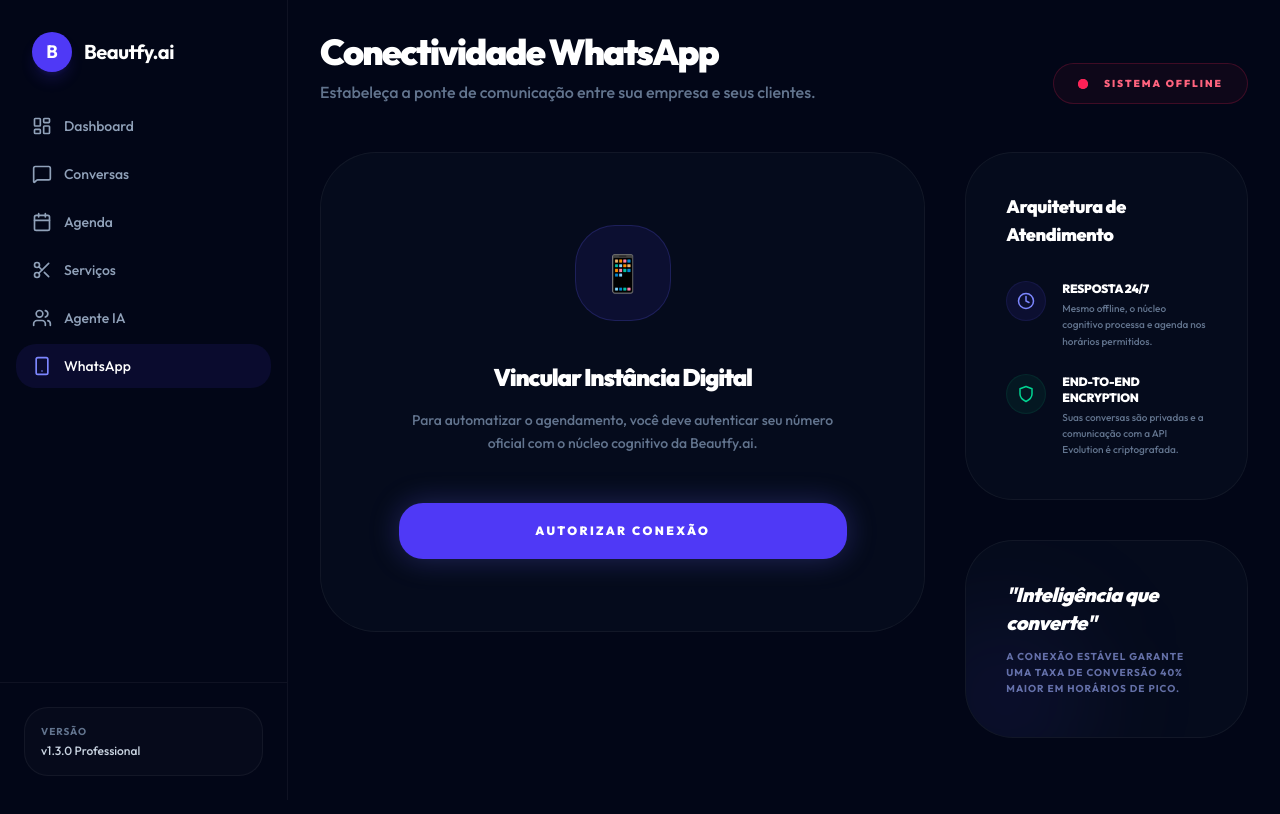
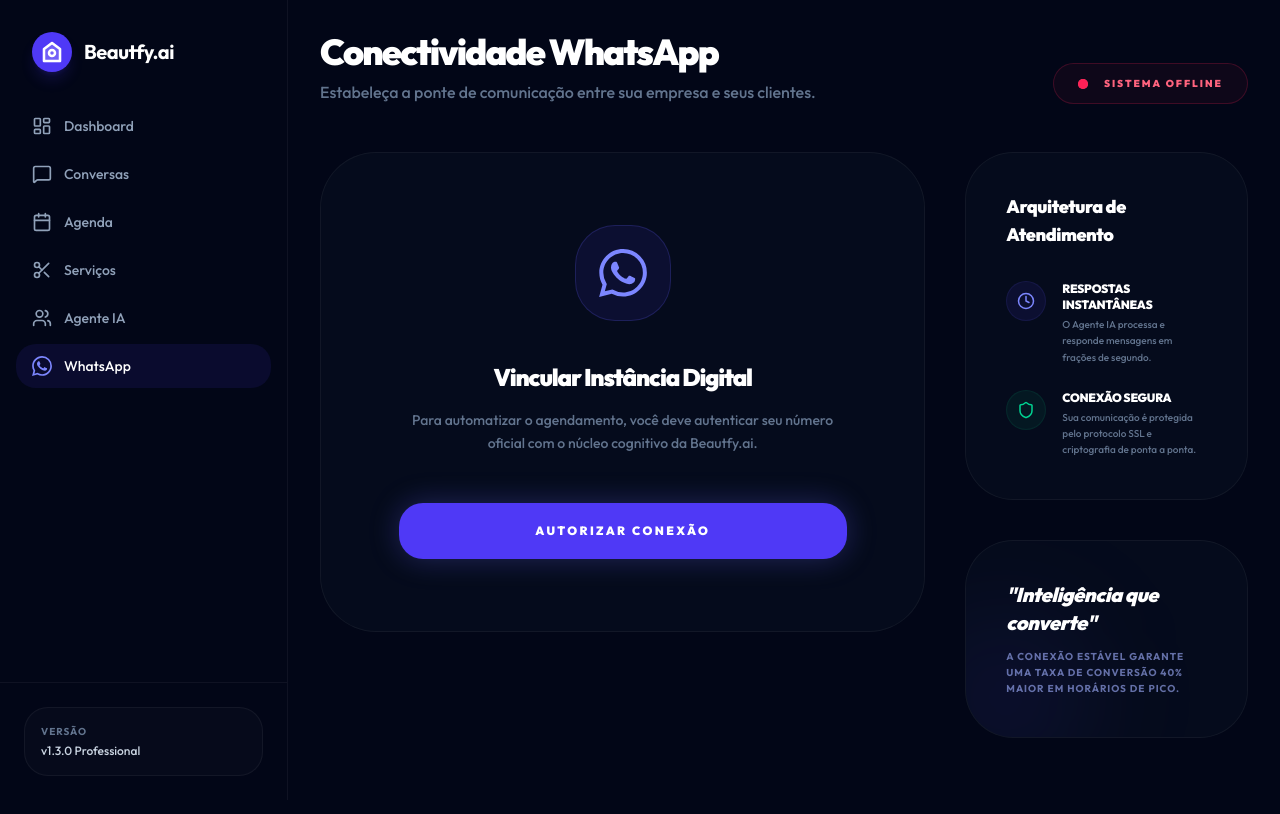
Before and after one commit to kokimotoprojetos/agendamentofacil, a Next.js app: page /dashboard/whatsapp in a window 1280 px wide. Shown: the top 814 px of the page. Built offline with nearby package versions, Linux system fonts and the light colour scheme; no server answers.

Commit message:
style: improve logo and standardize icons across dashboard

```diff
--- a/src/app/dashboard/page.tsx
+++ b/src/app/dashboard/page.tsx
@@ -1,6 +1,19 @@
 import React from 'react';
 import Link from 'next/link';
 import { StatsCard } from '@/components/dashboard/StatsCard';
+import { Users } from 'lucide-react';
+
+const WhatsAppIcon = ({ size = 20, className = "" }) => (
+    <svg
+        width={size}
+        height={size}
+        viewBox="0 0 24 24"
+        fill="currentColor"
+        className={className}
+    >
+        <path d="M17.472 14.382c-.297-.149-1.758-.867-2.03-.967-.273-.099-.471-.148-.67.15-.197.297-.767.966-.94 1.164-.173.199-.347.223-.644.075-.297-.15-1.255-.463-2.39-1.475-.883-.788-1.48-1.761-1.653-2.059-.173-.297-.018-.458.13-.606.134-.133.298-.347.446-.52.149-.174.198-.298.298-.497.099-.198.05-.371-.025-.52-.075-.149-.669-1.612-.916-2.207-.242-.579-.487-.5-.669-.51-.173-.008-.371-.01-.57-.01-.198 0-.52.074-.792.372-.272.297-1.04 1.016-1.04 2.479 0 1.462 1.065 2.875 1.213 3.074.149.198 2.096 3.2 5.077 4.487.709.306 1.262.489 1.694.625.712.227 1.36.195 1.871.118.571-.085 1.758-.719 2.006-1.413.248-.694.248-1.289.173-1.413-.074-.124-.272-.198-.57-.347m-5.421 7.403h-.004a9.87 9.87 0 01-5.031-1.378l-.361-.214-3.741.982.998-3.648-.235-.374a9.86 9.86 0 01-1.51-5.26c.001-5.45 4.436-9.884 9.888-9.884 2.64 0 5.122 1.03 6.988 2.898a9.825 9.825 0 012.893 6.994c-.003 5.45-4.437 9.884-9.885 9.884m8.413-18.297A11.815 11.815 0 0012.05 0C5.495 0 .16 5.335.157 11.892c0 2.096.547 4.142 1.588 5.945L.057 24l6.305-1.654a11.882 11.882 0 005.683 1.448h.005c6.554 0 11.89-5.335 11.893-11.893a11.821 11.821 0 00-3.48-8.413z" />
+    </svg>
+);
 
 export default function DashboardPage() {
     const stats = [
@@ -97,8 +110,8 @@
                         <h3 className="text-lg font-bold text-white tracking-tight mb-6">Atalhos</h3>
                         <div className="space-y-3">
                             <Link href="/dashboard/agent" className="group flex items-center gap-4 p-4 bg-white/5 rounded-2xl border border-white/5 hover:border-primary/40 transition-all">
-                                <div className="w-10 h-10 bg-primary/10 rounded-xl flex items-center justify-center text-xl group-hover:bg-primary group-hover:text-white transition-all">
-                                    🤖
+                                <div className="w-10 h-10 bg-primary/10 rounded-xl flex items-center justify-center group-hover:bg-primary group-hover:text-white transition-all text-primary">
+                                    <Users size={20} />
                                 </div>
                                 <div>
                                     <p className="font-bold text-white text-sm">Agente IA</p>
@@ -107,8 +120,8 @@
                             </Link>
 
                             <Link href="/dashboard/whatsapp" className="group flex items-center gap-4 p-4 bg-white/5 rounded-2xl border border-white/5 hover:border-primary/40 transition-all">
-                                <div className="w-10 h-10 bg-primary/10 rounded-xl flex items-center justify-center text-xl group-hover:bg-primary group-hover:text-white transition-all">
-                                    🔌
+                                <div className="w-10 h-10 bg-primary/10 rounded-xl flex items-center justify-center group-hover:bg-primary group-hover:text-white transition-all text-primary">
+                                    <WhatsAppIcon size={20} />
                                 </div>
                                 <div>
                                     <p className="font-bold text-white text-sm">WhatsApp</p>
--- a/src/app/dashboard/whatsapp/page.tsx
+++ b/src/app/dashboard/whatsapp/page.tsx
@@ -3,6 +3,19 @@
 import React, { useState, useEffect } from 'react';
 import { QRCodeSVG } from 'qrcode.react';
 import { useSession } from 'next-auth/react';
+import { Shield, Clock, Zap, AlertCircle, RefreshCw, LogOut } from 'lucide-react';
+
+const WhatsAppIcon = ({ size = 20, className = "" }) => (
+    <svg
+        width={size}
+        height={size}
+        viewBox="0 0 24 24"
+        fill="currentColor"
+        className={className}
+    >
+        <path d="M17.472 14.382c-.297-.149-1.758-.867-2.03-.967-.273-.099-.471-.148-.67.15-.197.297-.767.966-.94 1.164-.173.199-.347.223-.644.075-.297-.15-1.255-.463-2.39-1.475-.883-.788-1.48-1.761-1.653-2.059-.173-.297-.018-.458.13-.606.134-.133.298-.347.446-.52.149-.174.198-.298.298-.497.099-.198.05-.371-.025-.52-.075-.149-.669-1.612-.916-2.207-.242-.579-.487-.5-.669-.51-.173-.008-.371-.01-.57-.01-.198 0-.52.074-.792.372-.272.297-1.04 1.016-1.04 2.479 0 1.462 1.065 2.875 1.213 3.074.149.198 2.096 3.2 5.077 4.487.709.306 1.262.489 1.694.625.712.227 1.36.195 1.871.118.571-.085 1.758-.719 2.006-1.413.248-.694.248-1.289.173-1.413-.074-.124-.272-.198-.57-.347m-5.421 7.403h-.004a9.87 9.87 0 01-5.031-1.378l-.361-.214-3.741.982.998-3.648-.235-.374a9.86 9.86 0 01-1.51-5.26c.001-5.45 4.436-9.884 9.888-9.884 2.64 0 5.122 1.03 6.988 2.898a9.825 9.825 0 012.893 6.994c-.003 5.45-4.437 9.884-9.885 9.884m8.413-18.297A11.815 11.815 0 0012.05 0C5.495 0 .16 5.335.157 11.892c0 2.096.547 4.142 1.588 5.945L.057 24l6.305-1.654a11.882 11.882 0 005.683 1.448h.005c6.554 0 11.89-5.335 11.893-11.893a11.821 11.821 0 00-3.48-8.413z" />
+    </svg>
+);
 
 export default function WhatsAppManager() {
     const { data: session, status: sessionStatus } = useSession();
@@ -142,7 +155,9 @@
                         {error && (
                             <div className="bg-rose-500/5 border border-rose-500/10 p-8 rounded-3xl mb-12 animate-in slide-in-from-top-4 duration-500">
                                 <div className="flex items-center gap-4 mb-4">
-                                    <div className="w-10 h-10 bg-rose-500/20 rounded-xl flex items-center justify-center text-rose-500">⚠️</div>
+                                    <div className="w-10 h-10 bg-rose-500/20 rounded-xl flex items-center justify-center text-rose-500">
+                                        <AlertCircle size={18} />
+                                    </div>
                                     <h4 className="font-black text-rose-400 tracking-tight">Ocorrência de Rede</h4>
                                 </div>
                                 <p className="text-rose-400/80 text-xs font-medium leading-relaxed mb-6">{error}</p>
@@ -171,8 +186,8 @@
                                     </div>
                                 ) : (
                                     <div className="max-w-md flex flex-col items-center">
-                                        <div className="w-24 h-24 bg-indigo-600/10 rounded-[2.5rem] border border-indigo-500/20 flex items-center justify-center text-4xl mb-10 group-hover:scale-110 transition-transform">
-                                            📱
+                                        <div className="w-24 h-24 bg-indigo-600/10 rounded-[2.5rem] border border-indigo-500/20 flex items-center justify-center text-indigo-400 mb-10 group-hover:scale-110 transition-transform">
+                                            <WhatsAppIcon size={48} />
                                         </div>
                                         <h3 className="text-2xl font-black text-white mb-4 tracking-tighter">Vincular Instância Digital</h3>
                                         <p className="text-slate-500 mb-12 text-sm font-medium leading-relaxed">Para automatizar o agendamento, você deve autenticar seu número oficial com o núcleo cognitivo da Beautfy.ai.</p>
@@ -189,7 +204,7 @@
                                 <div className="flex flex-col items-center py-10 animate-in fade-in zoom-in-95 duration-1000">
                                     <div className="w-32 h-32 bg-emerald-500/10 rounded-full border border-emerald-500/20 flex items-center justify-center relative mb-10">
                                         <div className="absolute inset-0 bg-emerald-500/10 rounded-full animate-ping opacity-20"></div>
-                                        <svg xmlns="http://www.w3.org/2000/svg" width="48" height="48" viewBox="0 0 24 24" fill="none" stroke="currentColor" strokeWidth="2.5" strokeLinecap="round" strokeLinejoin="round" className="text-emerald-500 group-hover:scale-110 transition-transform duration-500"><path d="M22 16.92v3a2 2 0 0 1-2.18 2 19.79 19.79 0 0 1-8.63-3.07 19.5 19.5 0 0 1-6-6 19.79 19.79 0 0 1-3.07-8.67A2 2 0 0 1 4.11 2h3a2 2 0 0 1 2 1.72 12.84 12.84 0 0 0 .7 2.81 2 2 0 0 1-.45 2.11L8.09 9.91a16 16 0 0 0 6 6l1.27-1.27a2 2 0 0 1 2.11-.45 12.84 12.84 0 0 0 2.81.7A2 2 0 0 1 22 16.92z" /></svg>
+                                        <WhatsAppIcon size={48} className="text-emerald-500 group-hover:scale-110 transition-transform duration-500" />
                                     </div>
                                     <h3 className="text-3xl font-black text-white mb-3 tracking-tighter">Instância Operacional</h3>
                                     <p className="text-slate-500 font-medium mb-12">Seu agendamento automático está ativo e respondendo aos clientes.</p>
@@ -200,13 +215,14 @@
                                             disabled={syncing}
                                             className="px-8 py-3 bg-white/5 border border-white/5 text-[10px] font-black text-slate-400 uppercase tracking-widest rounded-xl hover:text-white hover:bg-white/10 transition-all flex items-center gap-2"
                                         >
-                                            {syncing ? 'Syncing...' : syncSuccess ? '✓ Sincronizado' : '⚙ Forçar Sync'}
+                                            {syncing ? 'Sincronizando...' : syncSuccess ? '✓ Sincronizado' : '⚙ Forçar Sync'}
                                         </button>
                                         <button
                                             onClick={disconnectWhatsApp}
                                             disabled={loading}
-                                            className="px-8 py-3 bg-rose-500/10 border border-rose-500/10 text-[10px] font-black text-rose-400 uppercase tracking-widest rounded-xl hover:bg-rose-500 hover:text-white transition-all"
+                                            className="px-8 py-3 bg-rose-500/10 border border-rose-500/10 text-[10px] font-black text-rose-400 uppercase tracking-widest rounded-xl hover:bg-rose-500 hover:text-white transition-all flex items-center gap-2"
                                         >
+                                            <LogOut size={14} />
                                             Interromper Serviço
                                         </button>
                                     </div>
@@ -222,20 +238,20 @@
                         <div className="space-y-6">
                             <div className="flex gap-4">
                                 <div className="w-10 h-10 bg-indigo-600/10 rounded-xl flex shrink-0 items-center justify-center text-indigo-400 border border-indigo-500/10">
-                                    <svg xmlns="http://www.w3.org/2000/svg" width="18" height="18" viewBox="0 0 24 24" fill="none" stroke="currentColor" strokeWidth="2" strokeLinecap="round" strokeLinejoin="round"><circle cx="12" cy="12" r="10" /><polyline points="12 6 12 12 16 14" /></svg>
+                                    <Clock size={18} />
                                 </div>
                                 <div>
-                                    <p className="text-xs font-black text-white uppercase tracking-tight mb-1">Resposta 24/7</p>
-                                    <p className="text-[10px] text-slate-500 font-medium leading-relaxed">Mesmo offline, o núcleo cognitivo processa e agenda nos horários permitidos.</p>
+                                    <p className="text-xs font-black text-white uppercase tracking-tight mb-1">Respostas Instantâneas</p>
+                                    <p className="text-[10px] text-slate-500 font-medium leading-relaxed">O Agente IA processa e responde mensagens em frações de segundo.</p>
                                 </div>
                             </div>
                             <div className="flex gap-4">
                                 <div className="w-10 h-10 bg-emerald-600/10 rounded-xl flex shrink-0 items-center justify-center text-emerald-400 border border-emerald-500/10">
-                                    <svg xmlns="http://www.w3.org/2000/svg" width="18" height="18" viewBox="0 0 24 24" fill="none" stroke="currentColor" strokeWidth="2" strokeLinecap="round" strokeLinejoin="round"><path d="M12 22s8-4 8-10V5l-8-3-8 3v7c0 6 8 10 8 10z" /></svg>
+                                    <Shield size={18} />
                                 </div>
                                 <div>
-                                    <p className="text-xs font-black text-white uppercase tracking-tight mb-1">End-to-End Encryption</p>
-                                    <p className="text-[10px] text-slate-500 font-medium leading-relaxed">Suas conversas são privadas e a comunicação com a API Evolution é criptografada.</p>
+                                    <p className="text-xs font-black text-white uppercase tracking-tight mb-1">Conexão Segura</p>
+                                    <p className="text-[10px] text-slate-500 font-medium leading-relaxed">Sua comunicação é protegida pelo protocolo SSL e criptografia de ponta a ponta.</p>
                                 </div>
                             </div>
                         </div>
--- a/src/components/dashboard/Sidebar.tsx
+++ b/src/components/dashboard/Sidebar.tsx
@@ -11,8 +11,21 @@
     Users,
     HelpCircle,
     Scissors,
-    Smartphone
+    Smartphone,
+    MessageCircle
 } from 'lucide-react';
+
+const WhatsAppIcon = ({ size = 20, className = "" }) => (
+    <svg
+        width={size}
+        height={size}
+        viewBox="0 0 24 24"
+        fill="currentColor"
+        className={className}
+    >
+        <path d="M17.472 14.382c-.297-.149-1.758-.867-2.03-.967-.273-.099-.471-.148-.67.15-.197.297-.767.966-.94 1.164-.173.199-.347.223-.644.075-.297-.15-1.255-.463-2.39-1.475-.883-.788-1.48-1.761-1.653-2.059-.173-.297-.018-.458.13-.606.134-.133.298-.347.446-.52.149-.174.198-.298.298-.497.099-.198.05-.371-.025-.52-.075-.149-.669-1.612-.916-2.207-.242-.579-.487-.5-.669-.51-.173-.008-.371-.01-.57-.01-.198 0-.52.074-.792.372-.272.297-1.04 1.016-1.04 2.479 0 1.462 1.065 2.875 1.213 3.074.149.198 2.096 3.2 5.077 4.487.709.306 1.262.489 1.694.625.712.227 1.36.195 1.871.118.571-.085 1.758-.719 2.006-1.413.248-.694.248-1.289.173-1.413-.074-.124-.272-.198-.57-.347m-5.421 7.403h-.004a9.87 9.87 0 01-5.031-1.378l-.361-.214-3.741.982.998-3.648-.235-.374a9.86 9.86 0 01-1.51-5.26c.001-5.45 4.436-9.884 9.888-9.884 2.64 0 5.122 1.03 6.988 2.898a9.825 9.825 0 012.893 6.994c-.003 5.45-4.437 9.884-9.885 9.884m8.413-18.297A11.815 11.815 0 0012.05 0C5.495 0 .16 5.335.157 11.892c0 2.096.547 4.142 1.588 5.945L.057 24l6.305-1.654a11.882 11.882 0 005.683 1.448h.005c6.554 0 11.89-5.335 11.893-11.893a11.821 11.821 0 00-3.48-8.413z" />
+    </svg>
+);
 
 const MENU_ITEMS = [
     { icon: LayoutDashboard, label: 'Dashboard', href: '/dashboard' },
@@ -20,7 +33,7 @@
     { icon: Calendar, label: 'Agenda', href: '/dashboard/calendar' },
     { icon: Scissors, label: 'Serviços', href: '/dashboard/services' },
     { icon: Users, label: 'Agente IA', href: '/dashboard/agent' },
-    { icon: Smartphone, label: 'WhatsApp', href: '/dashboard/whatsapp' },
+    { icon: WhatsAppIcon, label: 'WhatsApp', href: '/dashboard/whatsapp' },
 ];
 
 export function Sidebar() {
@@ -30,8 +43,13 @@
         <aside className="fixed left-0 top-0 h-screen w-72 bg-[#020617] border-r border-white/5 flex flex-col z-50 overflow-hidden">
             <div className="p-8">
                 <div className="flex items-center gap-3">
-                    <div className="w-10 h-10 bg-indigo-600 rounded-xl flex items-center justify-center font-bold text-lg text-white shadow-lg shadow-indigo-600/20">
-                        B
+                    <div className="w-10 h-10 bg-indigo-600 rounded-xl flex items-center justify-center text-white shadow-lg shadow-indigo-600/20 relative overflow-hidden group">
+                        <svg viewBox="0 0 24 24" fill="none" className="w-6 h-6 relative z-10" stroke="currentColor" strokeWidth="2.5">
+                            <path d="M12 3L4 9V21H20V9L12 3Z" className="opacity-20" fill="currentColor" />
+                            <path d="M12 3L20 9V21H4V9L12 3Z" strokeLinecap="round" strokeLinejoin="round" />
+                            <circle cx="12" cy="13" r="3" strokeLinecap="round" strokeLinejoin="round" />
+                        </svg>
+                        <div className="absolute inset-0 bg-gradient-to-tr from-indigo-600 to-violet-500 opacity-0 group-hover:opacity-100 transition-opacity" />
                     </div>
                     <span className="text-xl font-bold tracking-tight text-white">Beautfy.ai</span>
                 </div>
@@ -47,8 +65,8 @@
                             key={item.href}
                             href={item.href}
                             className={`flex items-center gap-3 px-4 py-3 rounded-xl transition-all duration-200 group ${isActive
-                                    ? 'bg-indigo-600/10 text-white'
-                                    : 'text-slate-400 hover:text-white hover:bg-white/5'
+                                ? 'bg-indigo-600/10 text-white'
+                                : 'text-slate-400 hover:text-white hover:bg-white/5'
                                 }`}
                         >
                             <Icon size={20} className={isActive ? 'text-indigo-400' : 'text-slate-400 group-hover:text-white'} />
```
